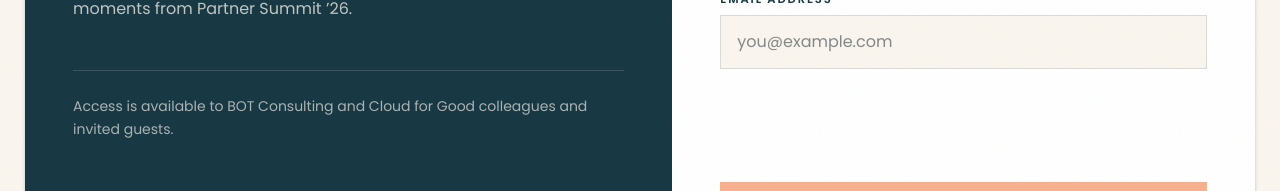
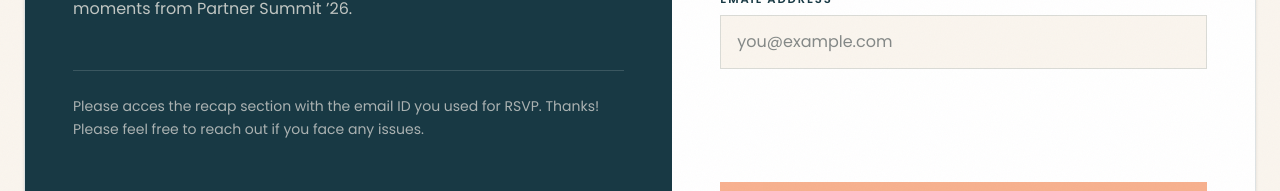
Before and after one commit to harsh-dadhich-11/partner-summit, a Next.js app: page /access in a window 1280 px wide. Shown: the part 346-537 px from the top of the page. Built offline with nearby package versions, Linux system fonts and the light colour scheme; no server answers.

Commit message:
another changes

```diff
--- a/src/components/recap/RecapAccessForm.tsx
+++ b/src/components/recap/RecapAccessForm.tsx
@@ -164,7 +164,9 @@ export default function RecapAccessForm() {
               Verify your email to revisit the people, ideas and moments from Partner Summit ’26.
             </p>
             <div className="mt-12 border-t border-white/15 pt-6 text-small leading-relaxed text-cream/65">
-              Access is available to BOT Consulting and Cloud for Good colleagues and invited guests.
+              Please acces the recap section with the email ID you used for RSVP.
+              Thanks!
+              Please feel free to reach out if you face any issues.
             </div>
           </div>
 
```
